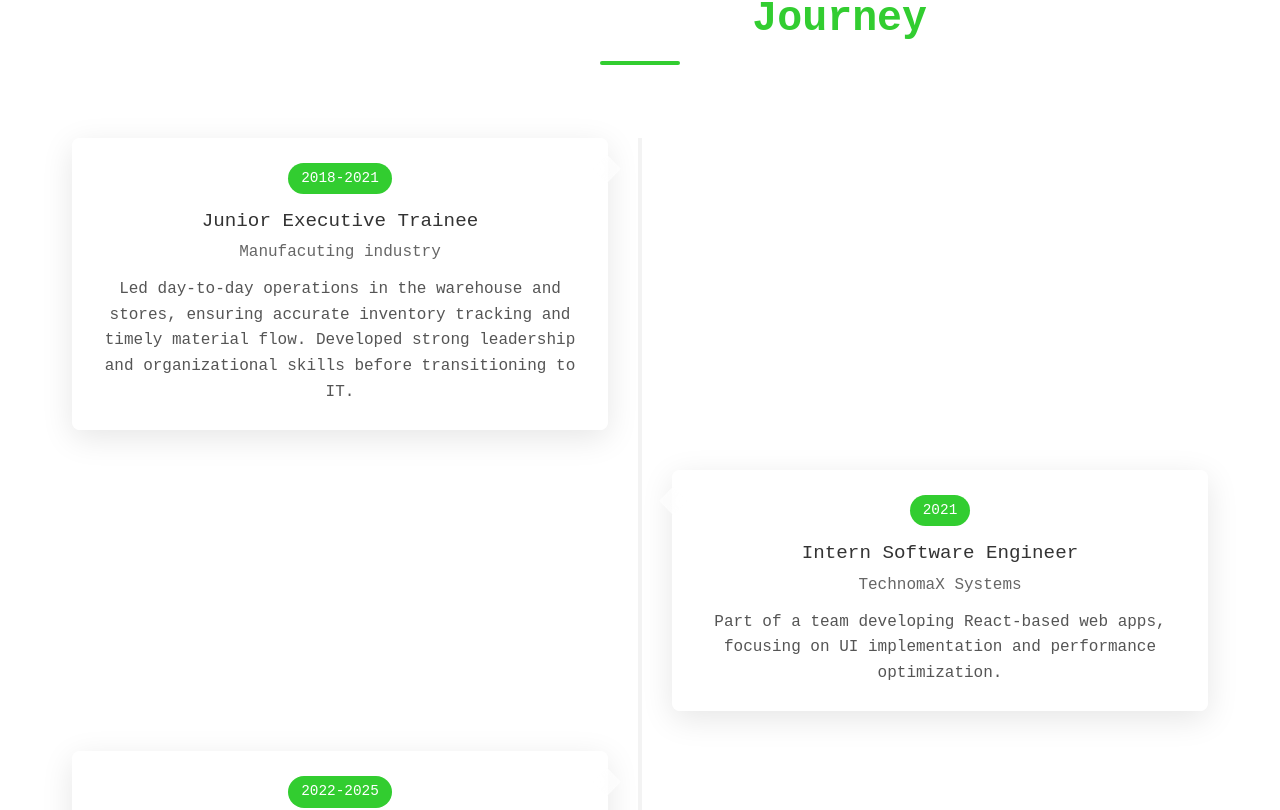
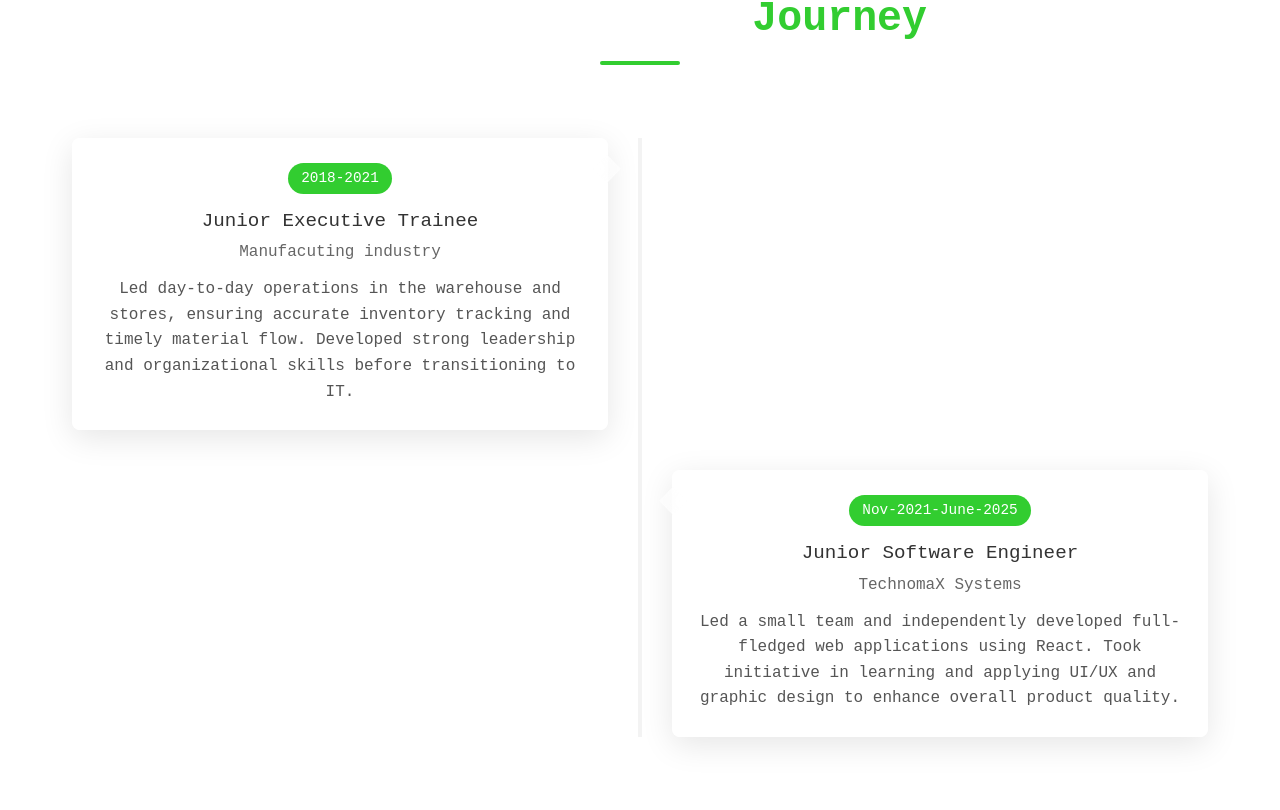
Before and after one commit to tmax-kiran/my-portfolio-kiran, a React (Vite) app: page / in a window 1280 px wide. Shown: the part 977-1787 px from the top of the page. Built offline with nearby package versions, Linux system fonts and the light colour scheme.

Commit message:
Changes in the Home experience section and Projects section

```diff
--- a/src/components/home/HomeBottomPage.jsx
+++ b/src/components/home/HomeBottomPage.jsx
@@ -2,7 +2,7 @@ import React from "react";
 import { FiDownloadCloud, FiGithub, FiExternalLink, FiCode } from "react-icons/fi";
 import { Button } from "@mui/material";
 import "./Home.css";
-const resumeURL = "https://drive.google.com/file/d/1dEhsV5yvLCANl-jFX2-_zzaKC6AzFpto/view?usp=sharing";
+const resumeURL = "https://drive.google.com/file/d/1Ly3Jsi7BcHgr08pQ-eSqzo2qXsOcYRWo/view?usp=sharing";
 
 const HomeBottomPage = () => {
   // Sample project data - replace with your actual projects
@@ -41,14 +41,14 @@ const HomeBottomPage = () => {
       company: "Manufacuting industry",
       description: "Led day-to-day operations in the warehouse and stores, ensuring accurate inventory tracking and timely material flow. Developed strong leadership and organizational skills before transitioning to IT."
     },
+    // {
+    //   year: "2021",
+    //   position: "Intern Software Engineer",
+    //   company: "TechnomaX Systems",
+    //   description: "Part of a team developing React-based web apps, focusing on UI implementation and performance optimization."
+    // },
     {
-      year: "2021",
-      position: "Intern Software Engineer",
-      company: "TechnomaX Systems",
-      description: "Part of a team developing React-based web apps, focusing on UI implementation and performance optimization."
-    },
-    {
-      year: "2022-2025",
+      year: "Nov-2021-June-2025",
       position: "Junior Software Engineer",
       company: "TechnomaX Systems",
       description: "Led a small team and independently developed full-fledged web applications using React. Took initiative in learning and applying UI/UX and graphic design to enhance overall product quality."
--- a/src/components/projects/projects.jsx
+++ b/src/components/projects/projects.jsx
@@ -61,6 +61,11 @@ const Projects = () => {
     ];
 
     return (
+        <>
+
+            <h1 data-aos="fade-down" data-aos-easing="linear" data-aos-duration="1500" className="section-title">
+                Featured <span className="highlight">Projects</span>
+            </h1>
             <div className="home-bottom-container">
                 <div className="background-gradient"></div>
 
@@ -119,6 +124,8 @@ const Projects = () => {
                     ))}
                 </div>
             </div>
+
+        </>
     );
 };
 
```
Lines whose indentation alone changed are shown as unchanged.
